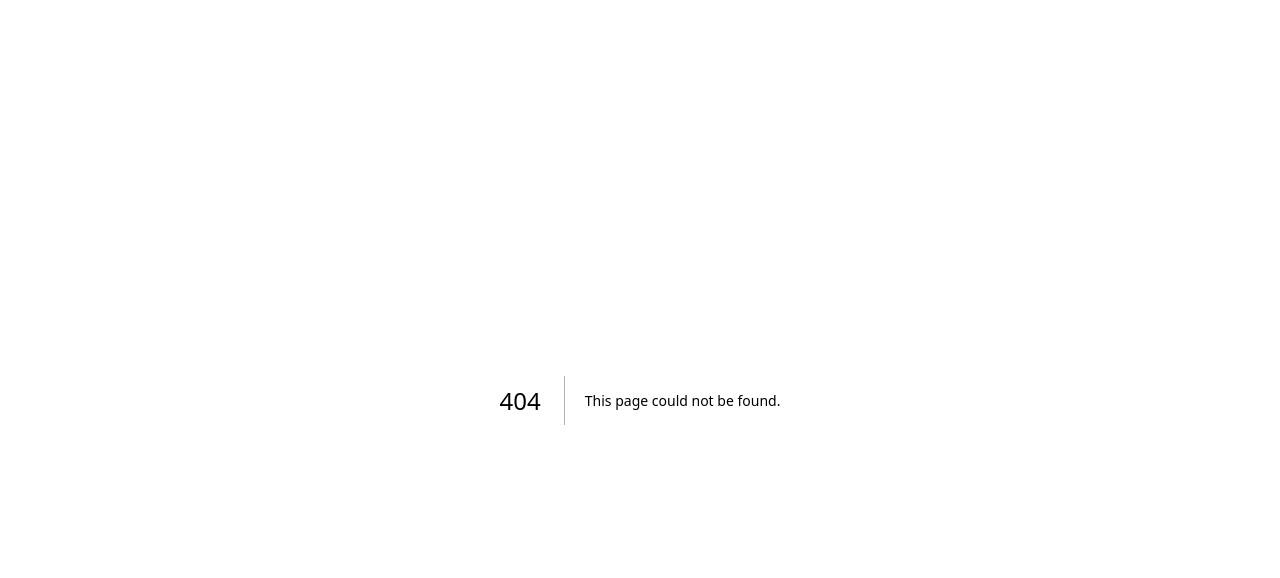
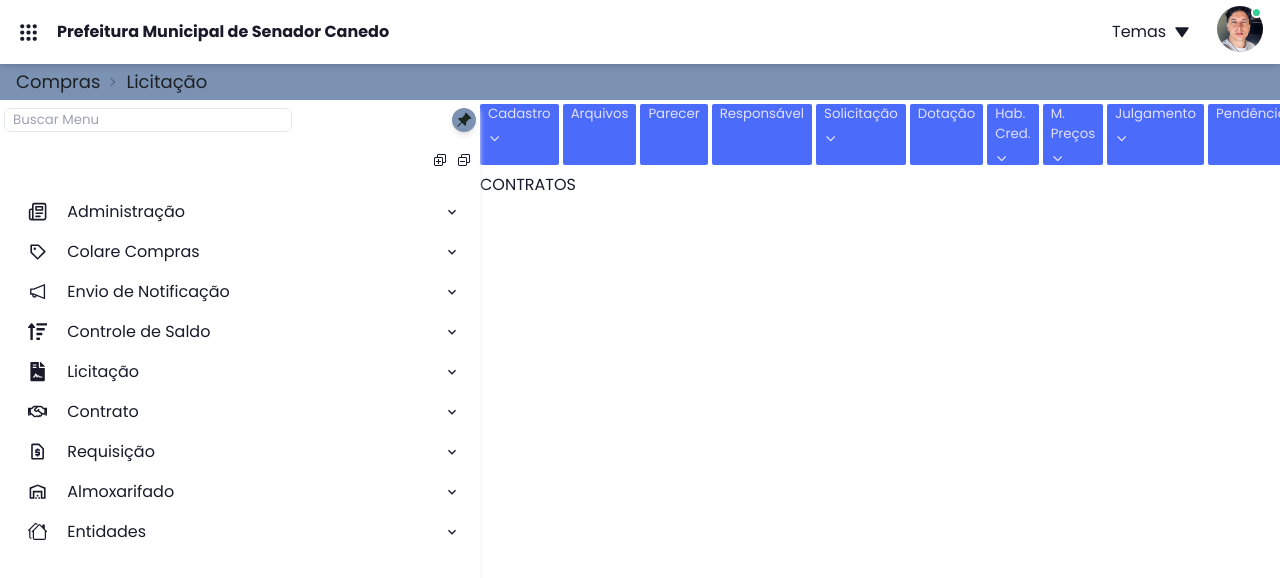
Before and after one commit to flaviohenriquedev/public_management_frontend, a Next.js app: page /manager/shopping/bidding/register/contract in a window 1280 px wide. Before the commit this address had no page. Shown: the top 578 px of the page. Built offline with nearby package versions, Linux system fonts and the light colour scheme.

Commit message:
Melhoria nas abas

```diff
--- /dev/null
+++ b/src/app/manager/shopping/bidding/register/contract/page.tsx
@@ -0,0 +1,7 @@
+export default function BiddingContractPage() {
+    return (
+        <div>
+            CONTRATOS
+        </div>
+    )
+}
--- /dev/null
+++ b/src/app/manager/shopping/bidding/register/layout.tsx
@@ -0,0 +1,13 @@
+import React from "react";
+import {PageLayout} from "@/components/layout/page";
+import {PageTab} from "@/components/layout/page_tab/PageTab";
+import {biddingTabs} from "@/components/pages/shopping/bidding/biddingTabs";
+
+export default function BiddingLayout({children}: { children: React.ReactNode }) {
+    return (
+        <PageLayout.Container>
+            <PageTab tabs={biddingTabs} />
+            {children}
+        </PageLayout.Container>
+    )
+}
--- /dev/null
+++ b/src/app/manager/shopping/bidding/register/nature_object/page.tsx
@@ -0,0 +1,7 @@
+export default function BiddingNatureObject() {
+    return (
+        <div>
+            NATUREZA
+        </div>
+    )
+}
--- /dev/null
+++ b/src/app/manager/shopping/bidding/register/order_supply/page.tsx
@@ -0,0 +1,7 @@
+export default function BiddingOrderSupplyPage() {
+    return (
+        <div>
+            O.F.
+        </div>
+    )
+}
--- a/src/components/layout/page_tab/PageTab.tsx
+++ b/src/components/layout/page_tab/PageTab.tsx
@@ -30,13 +30,10 @@ export function PageTab({tabs = []}: PageTabProps) {
     }
 
     return (
-        <div className="w-full">
-            <div className="flex-none">
-                <ul className="flex gap-1 relative">
-                    {renderTabs()}
-                </ul>
-            </div>
-            <div className="h-full min-h-full w-full">{tabs[activeTab].children}</div>
+        <div>
+            <ul className="flex gap-1 relative">
+                {renderTabs()}
+            </ul>
         </div>
     );
 }
--- a/src/components/layout/page_tab/Submenu.tsx
+++ b/src/components/layout/page_tab/Submenu.tsx
@@ -1,23 +1,23 @@
 import {IoIosArrowForward} from "react-icons/io";
-import React, {useState} from "react";
+import React, {HTMLAttributes, useState} from "react";
 import {TPageTab} from "@/types/Global";
 
-interface SubmenuProps {
+interface SubmenuProps extends HTMLAttributes<HTMLDivElement> {
     label: string
     tab: TPageTab[] | undefined
     children?: React.ReactNode
     showSubMenuProp?: boolean
 }
 
-export function Submenu({label, tab, children, showSubMenuProp = false}: SubmenuProps) {
+export function Submenu({label, tab, children, showSubMenuProp = false, onClick}: SubmenuProps) {
     const [showSubMenu, setShowSubMenu] = useState<boolean>(showSubMenuProp)
 
     return (
         <li key={label} className="relative"
-            onMouseEnter={() => setShowSubMenu(true)}
+            onMouseEnter={tab ? () => setShowSubMenu(true) : () => {}}
             onMouseLeave={() => setShowSubMenu(false)}>
-            <div
-                className="flex items-center justify-between w-full py-1 px-2 hover:bg-base-100 hover:cursor-pointer rounded-lg">{label}
+            <div onClick={onClick}
+                className="flex items-center justify-between w-full py-1 px-2 hover:bg-secondary hover:cursor-pointer rounded-lg">{label}
                 {tab && <IoIosArrowForward/>}
             </div>
             {showSubMenu && children}
--- a/src/components/layout/page_tab/Tabs.tsx
+++ b/src/components/layout/page_tab/Tabs.tsx
@@ -1,7 +1,8 @@
 import {TPageTab} from "@/types/Global";
 import React, {useState} from "react";
-import {IoIosArrowForward} from "react-icons/io";
 import {Submenu} from "@/components/layout/page_tab/Submenu";
+import {useRouter} from "next/navigation";
+import {IoIosArrowDown} from "react-icons/io";
 
 
 interface TabsProps {
@@ -12,12 +13,16 @@ export function Tabs({tab}: TabsProps) {
     const [showMenu, setShowMenu] = useState<boolean>(false);
     const [showSubMenu, setShowSubMenu] = useState<boolean>(false)
 
+    const router = useRouter()
+
+
     function renderSubMenu(tab: TPageTab) {
         return tab.submenu?.map(sm => {
             return (
-                <Submenu label={sm.label} tab={sm.submenu} showSubMenuProp={showSubMenu}>
+                <Submenu label={sm.label} tab={sm.submenu} showSubMenuProp={showSubMenu}
+                         onClick={() => router.push(sm.href ? sm.href : "#")}>
                     {tab.submenu &&
-                        <ul className="rounded-lg flex flex-col gap-1 absolute bg-base-300 w-52 h-auto left-full top-0">{renderSubMenu(sm)}</ul>}
+                        <ul className="rounded-lg flex flex-col gap-1 absolute border border-secondary bg-primary w-52 px-2 h-auto left-full top-0">{renderSubMenu(sm)}</ul>}
                 </Submenu>
             )
         })
@@ -26,10 +31,19 @@ export function Tabs({tab}: TabsProps) {
     return (
         <li onMouseEnter={() => setShowMenu(true)}
             onMouseLeave={() => setShowMenu(false)}
-            className="w-auto text-[10pt] px-2 bg-primary rounded-sm relative hover:cursor-pointer">
-            <div>{tab.label}</div>
+            className="w-auto text-[10pt] px-2 bg-primary text-primary-content rounded-sm relative hover:cursor-pointer hover:bg-secondary hover:text-secondary-content">
+            <div className="flex items-center flex-wrap w-full gap-2">
+                <div>
+                    {tab.label}
+                </div>
+                {tab.submenu &&
+                    <div>
+                        <IoIosArrowDown/>
+                    </div>
+                }
+            </div>
             {tab.submenu && showMenu && (
-                <ul className="rounded-tr-lg rounded-br-lg rounded-bl-lg flex flex-col gap-1 absolute bg-base-300 w-52 h-auto p-2 left-0 text-[9pt]">
+                <ul className="rounded-tr-lg rounded-br-lg rounded-bl-lg flex flex-col gap-1 absolute bg-primary w-52 h-auto p-2 left-0 text-[9pt] text-primary-content border border-secondary">
                     {renderSubMenu(tab)}
                 </ul>
             )}
--- a/src/components/pages/shopping/bidding/BiddingPage.tsx
+++ b/src/components/pages/shopping/bidding/BiddingPage.tsx
@@ -1,13 +1,12 @@
 import {PageLayout} from "@/components/layout/page";
 import {Button} from "@/components/actions/button";
-import {PageTab} from "@/components/layout/page_tab/PageTab";
-import {biddingTabs} from './biddingTabs'
+import {BiddingInitialPage} from "@/components/pages/shopping/bidding/initial/BiddingInitialPage";
 
 export function BiddingPage() {
     return (
         <PageLayout.Container>
             <PageLayout.Content>
-                <PageTab tabs={biddingTabs} />
+                <BiddingInitialPage/>
             </PageLayout.Content>
             <PageLayout.Footer>
                 <Button.Root classbutton="primary">
--- a/src/components/pages/shopping/bidding/biddingTabs.tsx
+++ b/src/components/pages/shopping/bidding/biddingTabs.tsx
@@ -1,27 +1,79 @@
 import {TPageTab} from "@/types/Global";
 import {BiddingInitialPage} from "@/components/pages/shopping/bidding/initial/BiddingInitialPage";
-import {BiddingFilesPage} from "@/components/pages/shopping/bidding/files/BiddingFilesPage";
 
 export const biddingTabs: TPageTab[] = [
     {
-        label: "Abertura",
-        children: <BiddingInitialPage/>,
+        label: "Cadastro",
         submenu: [
             {
                 label: "Dados Básicos",
-                href: "#basic_data",
+                href: "/manager/shopping/bidding/register",
             },
             {
                 label: "Natureza Objeto",
-                href: "#basic_data",
+                href: "/manager/shopping/bidding/register/nature_object",
             },
             {
                 label: "Contratos",
-                href: "#basic_data",
+                href: "/manager/shopping/bidding/register/contract",
             },
             {
                 label: "O.F.",
-                href: "#basic_data",
+                href: "/manager/shopping/bidding/register/order_supply",
+            }
+        ]
+    },
+    {
+        label: "Arquivos",
+        href: "#"
+    },
+    {
+        label: "Parecer",
+        href: "#"
+    },
+    {
+        label: "Responsável",
+        href: "#"
+    },
+    {
+        label: "Solicitação",
+        submenu: [
+            {
+                label: "Solicitações",
+                href: "#"
+            },
+            {
+                label: "Produtos Apurados",
+                href: "#"
+            }
+        ]
+    },
+    {
+        label: "Dotação",
+        href: "#"
+    },
+    {
+        label: "Hab. Cred.",
+        submenu: [
+            {
+                label: "Informações Básicas",
+                href: "#"
+            },
+            {
+                label: "Informações Societários",
+                href: "#"
+            },
+            {
+                label: "Arquivos",
+                href: "#"
+            },
+            {
+                label: "Documentos",
+                href: "#"
+            },
+            {
+                label: "Credenciado",
+                href: "#"
             }
         ]
     },
@@ -62,4 +114,42 @@ export const biddingTabs: TPageTab[] = [
             },
         ]
     },
+    {
+        label: "Julgamento",
+        submenu: [
+            {
+                label: "Julgamento",
+                href: "#"
+            },
+            {
+                label: "Atas",
+                href: "#"
+            }
+        ]
+    },
+    {
+        label: "Pendência",
+        href: "#"
+    },
+    // {
+    //     label: "Colare",
+    //     submenu: [
+    //         {
+    //             label: "Colare Fase 1",
+    //             href: "#"
+    //         },
+    //         {
+    //             label: "Colare Fase 2",
+    //             href: "#"
+    //         },
+    //         {
+    //             label: "Colare Sit. Procedimento",
+    //             href: "#"
+    //         }
+    //     ]
+    // },
+    // {
+    //     label: "PNCP",
+    //     href: "#"
+    // },
 ];
--- a/src/data/routes/ShoppingRoutes.tsx
+++ b/src/data/routes/ShoppingRoutes.tsx
@@ -81,13 +81,13 @@ export const ShoppingRoutes: TRoute[] = [
             {
                 description: "2 - Dispensa Licitação",
                 pageName: "Dispensa Licitação",
-                href: "/manager/shopping/register/dispensation_bidding",
+                href: "#",
             },
             {
                 description: "3 - Licitação",
                 pageName: "Licitação",
                 breadcrumbLink: "bidding",
-                href: "/manager/shopping/register/bidding",
+                href: "/manager/shopping/bidding/register",
             },
 
             {
```
Also changed, not shown: src/app/manager/shopping/bidding/register/page.tsx (renamed from src/app/manager/shopping/register/bidding/page.tsx), src/app/manager/shopping/department/page.tsx (renamed from src/app/manager/shopping/register/department/page.tsx).
